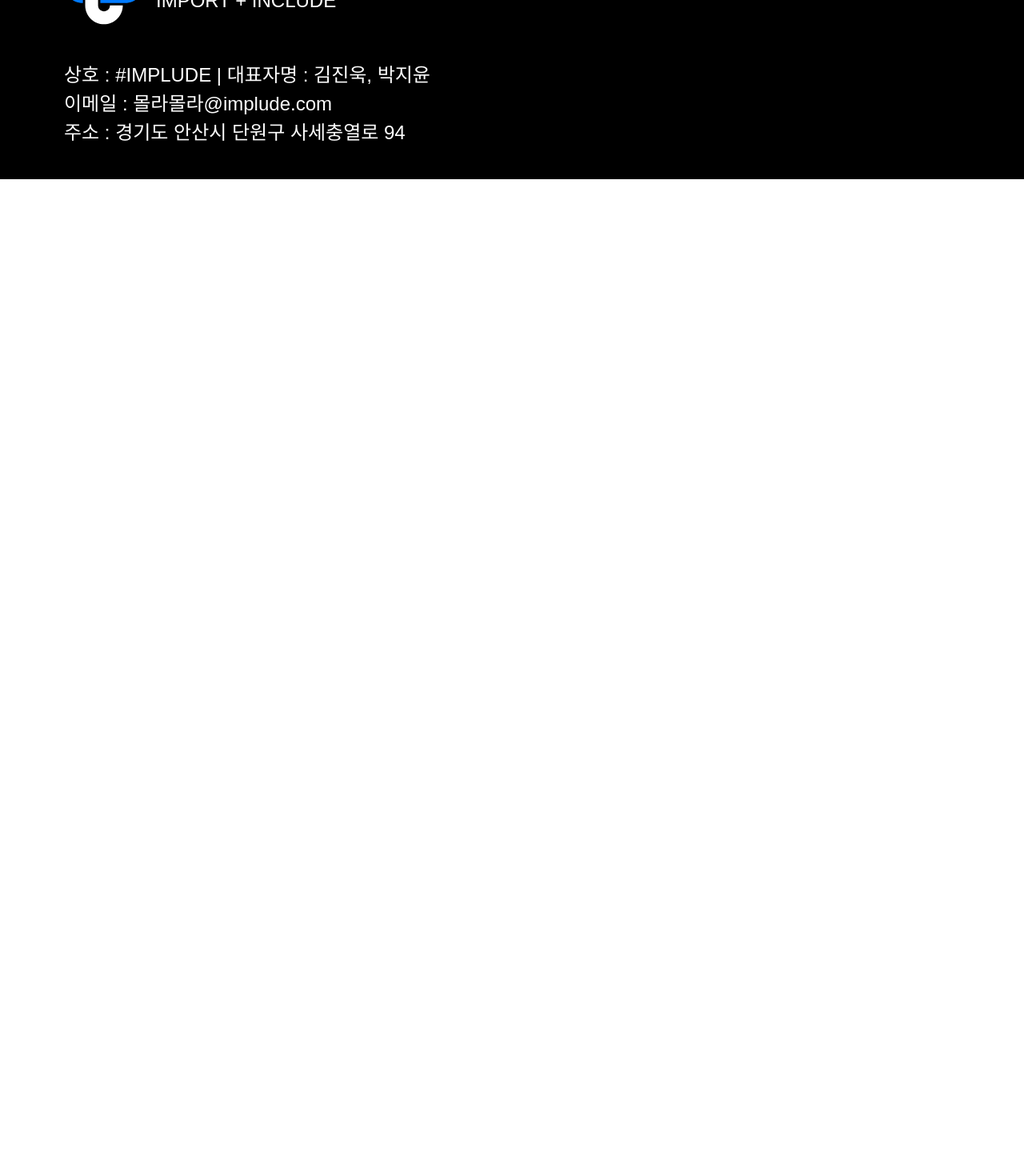
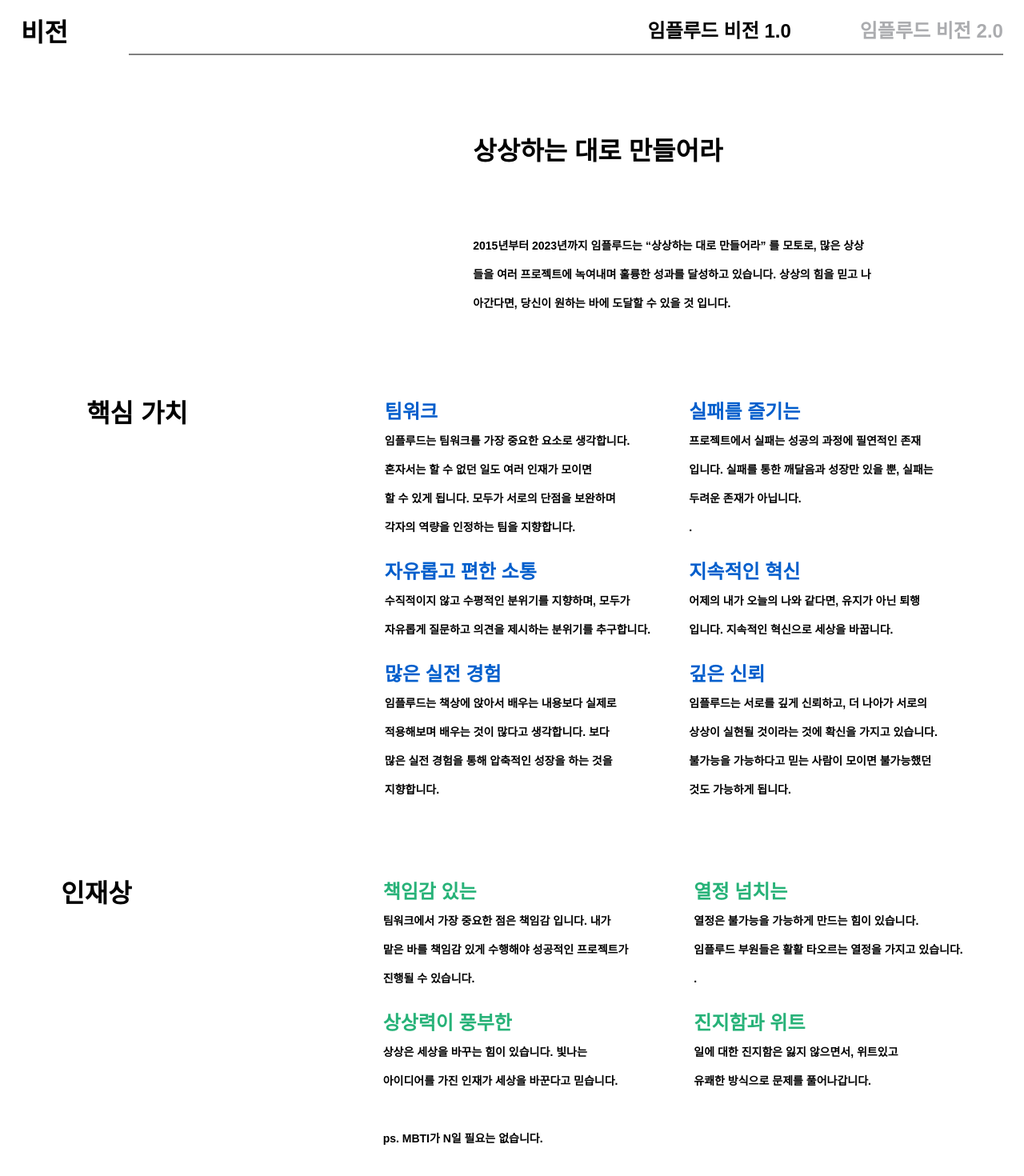
Before and after one commit to implude/implude-main-page, a React (Vite) app: page /vision in a window 1280 px wide. Shown: the part 498-1968 px from the top of the page at 80% size. Before the commit the page ends 800 px from the top, so only its background shows below. Built offline with nearby package versions, Linux system fonts and the light colour scheme; a web font is replaced by a local one.

Commit message:
이유비 커밋

```diff
--- a/src/pages/Vision/VisionPage.jsx
+++ b/src/pages/Vision/VisionPage.jsx
@@ -1,7 +1,225 @@
+import { useState } from 'react'
+import { Blank, Col, Description, Header1, Row, Title } from '../../components/atomic'
+
 export default function VisionPage() {
+  const [RendComponent, setRendComponent] = useState(<OldVision />)
+  let HeadColV1 = '--black'
+  let HeadColV2 = '--gray-400'
+
+  const Ver1 = () => {
+    setRendComponent(<OldVision />)
+    HeadColV1 = '--black'
+    HeadColV2 = '--gray-400'
+  }
+
+  const Ver2 = () => {
+    setRendComponent(<NewVision />)
+    HeadColV1 = '--gray-400'
+    HeadColV2 = '--black'
+  }
+
   return (
-    <div>
-      <h1>비전</h1>
+    <div style={{ padding: '13.75rem 0' }}>
+      <Col gap="6.25rem">
+        <Row justify="center" gap="4.75rem">
+          <Title color="--black">비전</Title>
+          <Col gap="0.625rem">
+            <Row justify="right" gap="5.375rem">
+              <Header1 color={HeadColV1} $bold onClick={Ver1}>
+                임플루드 비전 1.0
+              </Header1>
+              <Header1 color={HeadColV2} $bold onClick={Ver2}>
+                임플루드 비전 2.0
+              </Header1>
+            </Row>
+            <div style={{ width: '68.3125rem', height: '0.125rem', background: 'gray' }}></div>
+          </Col>
+        </Row>
+        {RendComponent}
+        <Row gap={'3rem'} justify="center">
+          <Title color="--black">핵심 가치</Title>
+          <Blank width="9.375rem" height="1.25rem" />
+          <Col gap={'1.25rem'}>
+            <div>
+              <Header1 color="--brand-600" $bold>
+                팀워크
+              </Header1>
+              <Description color="--black">
+                임플루드는 팀워크를 가장 중요한 요소로 생각합니다.
+                <br />
+                혼자서는 할 수 없던 일도 여러 인재가 모이면
+                <br />
+                할 수 있게 됩니다. 모두가 서로의 단점을 보완하며 <br />
+                각자의 역량을 인정하는 팀을 지향합니다.
+              </Description>
+            </div>
+            <div>
+              <Header1 color="--brand-600" $bold>
+                자유롭고 편한 소통
+              </Header1>
+              <Description color="--black">
+                수직적이지 않고 수평적인 분위기를 지향하며, 모두가
+                <br />
+                자유롭게 질문하고 의견을 제시하는 분위기를 추구합니다.
+              </Description>
+            </div>
+            <div>
+              <Header1 color="--brand-600" $bold>
+                많은 실전 경험
+              </Header1>
+              <Description color="--black">
+                임플루드는 책상에 앉아서 배우는 내용보다 실제로
+                <br />
+                적용해보며 배우는 것이 많다고 생각합니다. 보다
+                <br />
+                많은 실전 경험을 통해 압축적인 성장을 하는 것을
+                <br />
+                지향합니다.
+              </Description>
+            </div>
+          </Col>
+          <Col gap={'1.25rem'}>
+            <div>
+              <Header1 color="--brand-600" $bold>
+                실패를 즐기는
+              </Header1>
+              <Description color="--black">
+                프로젝트에서 실패는 성공의 과정에 필연적인 존재
+                <br />
+                입니다. 실패를 통한 깨달음과 성장만 있을 뿐, 실패는
+                <br />
+                두려운 존재가 아닙니다.
+                <br />.
+              </Description>
+            </div>
+            <div>
+              <Header1 color="--brand-600" $bold>
+                지속적인 혁신
+              </Header1>
+              <Description color="--black">
+                어제의 내가 오늘의 나와 같다면, 유지가 아닌 퇴행
+                <br />
+                입니다. 지속적인 혁신으로 세상을 바꿉니다.
+              </Description>
+            </div>
+            <div>
+              <Header1 color="--brand-600" $bold>
+                깊은 신뢰
+              </Header1>
+              <Description color="--black">
+                임플루드는 서로를 깊게 신뢰하고, 더 나아가 서로의
+                <br />
+                상상이 실현될 것이라는 것에 확신을 가지고 있습니다.
+                <br />
+                불가능을 가능하다고 믿는 사람이 모이면 불가능했던
+                <br />
+                것도 가능하게 됩니다.
+              </Description>
+            </div>
+          </Col>
+        </Row>
+      </Col>
+      <Blank height="5.75rem" width="1.25rem" />
+      <Row gap="5.125rem" justify="center">
+        <Title color="--black">인재상</Title>
+        <Blank width="9.375rem" />
+        <Col gap={'1.25rem'}>
+          <div>
+            <Header1 color="--positive-500" $bold>
+              책임감 있는
+            </Header1>
+            <Description color="--black">
+              팀워크에서 가장 중요한 점은 책임감 입니다. 내가
+              <br />
+              맡은 바를 책임감 있게 수행해야 성공적인 프로젝트가
+              <br />
+              진행될 수 있습니다.
+            </Description>
+          </div>
+          <div>
+            <Header1 color="--positive-500" $bold>
+              상상력이 풍부한
+            </Header1>
+            <Description color="--black">
+              상상은 세상을 바꾸는 힘이 있습니다. 빛나는
+              <br />
+              아이디어를 가진 인재가 세상을 바꾼다고 믿습니다.
+              <br />
+              <br />
+              ps. MBTI가 N일 필요는 없습니다.
+            </Description>
+          </div>
+        </Col>
+        <Col gap={'1.25rem'}>
+          <div>
+            <Header1 color="--positive-500" $bold>
+              열정 넘치는
+            </Header1>
+            <Description color="--black">
+              열정은 불가능을 가능하게 만드는 힘이 있습니다. <br />
+              임플루드 부원들은 활활 타오르는 열정을 가지고 있습니다. <br />.
+            </Description>
+          </div>
+          <div>
+            <Header1 color="--positive-500" $bold>
+              진지함과 위트
+            </Header1>
+            <Description color="--black">
+              일에 대한 진지함은 잃지 않으면서, 위트있고
+              <br /> 유쾌한 방식으로 문제를 풀어나갑니다.
+            </Description>
+          </div>
+        </Col>
+      </Row>
     </div>
   )
 }
+
+const OldVision = () => {
+  return (
+    <div>
+      <Row justify="center">
+        <Blank width="25rem" height="1.25rem" />
+        <Col gap="5rem">
+          <Title color="--black">상상하는 대로 만들어라</Title>
+          <Description color="--black">
+            2015년부터 2023년까지 임플루드는 “상상하는 대로 만들어라” 를 모토로, 많은 상상
+            <br />
+            들을 여러 프로젝트에 녹여내며 훌륭한 성과를 달성하고 있습니다. 상상의 힘을 믿고 나<br />
+            아간다면, 당신이 원하는 바에 도달할 수 있을 것 입니다.
+          </Description>
+        </Col>
+      </Row>
+    </div>
+  )
+}
+
+const NewVision = () => {
+  return (
+    <div>
+      <Row justify="center">
+        <Blank width="25rem" height="1.25rem" />
+        <Col>
+          <div style={{ width: '37.8125rem', height: '16.5rem', backgroundColor: 'blue' }}>AA</div>
+          <Blank height="5rem" />
+          <Description color="--black">
+            우리가 사용하는 평범하고도 대단한 많은 것들은 처음엔 누군가의 상상에 의해 만들어졌
+            <br />
+            습니다. 세상을 구성하는 상상들에는 특별한 힘이 있습니다. 우리의 상상은 세상을 바꿀 <br />
+            수 있습니다.
+            <br />
+            <br />
+            임플루드는 상상의 힘이 세상을 바꿀 수 있다고 믿습니다. 하지만 그저 상상만으로는
+            <br />
+            세상을 바꿀 수 없습니다. 상상으로 세상을 바꾸기 위해서는 상상을 현실로 만들어낼 수 있<br />
+            능력이 필요합니다. 임플루드는 이를 돕기 위해 존재합니다. 당신의 상상이 세상을 바<br />
+            꿀 수 있도록, 임플루드는 최고의 팀, 문화 등을 제공합니다.
+            <br />
+            <br />
+            우리의 상상이 세상을 바꿀 수 있도록, 임플루드는 오늘도 달리고 있습니다.
+          </Description>
+        </Col>
+      </Row>
+    </div>
+  )
+}
```
Also changed, not shown: 1 other file (tests, documents, lock files or other folders).
